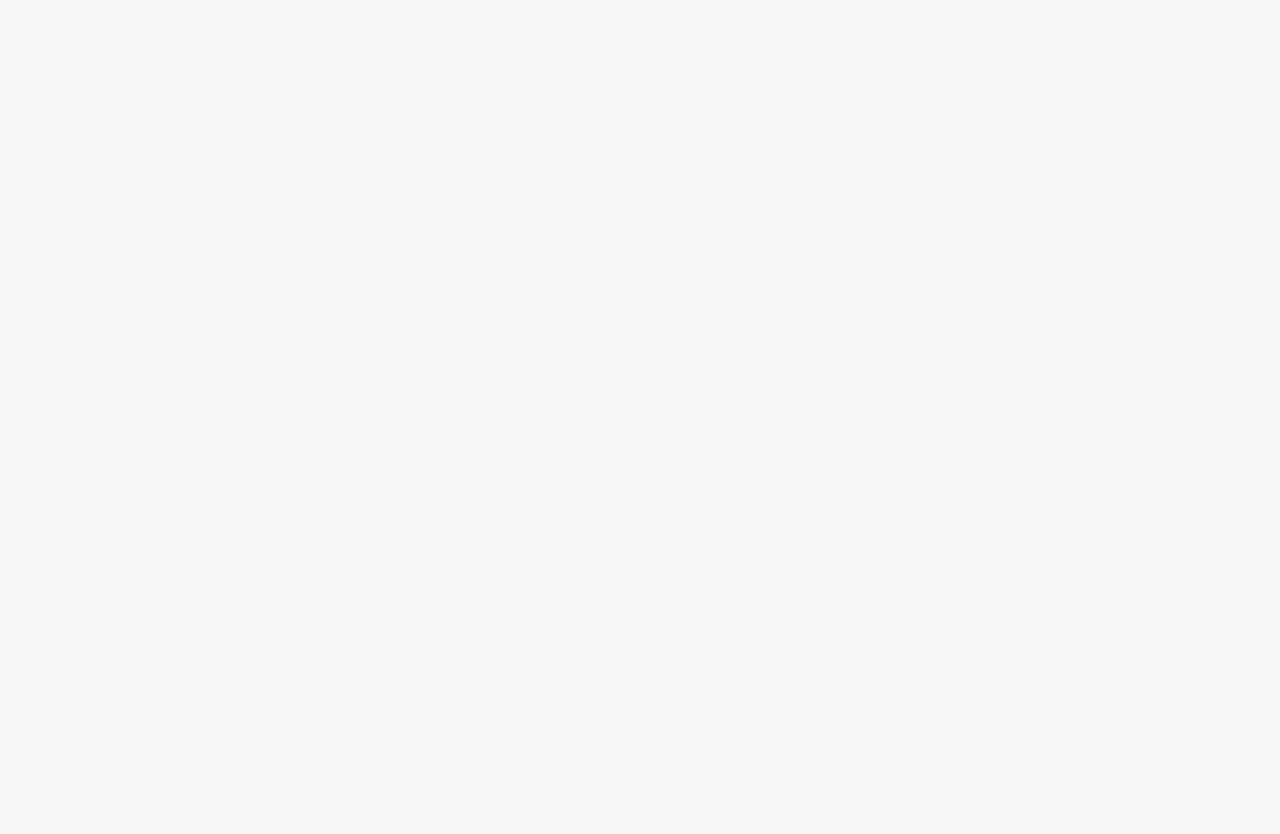
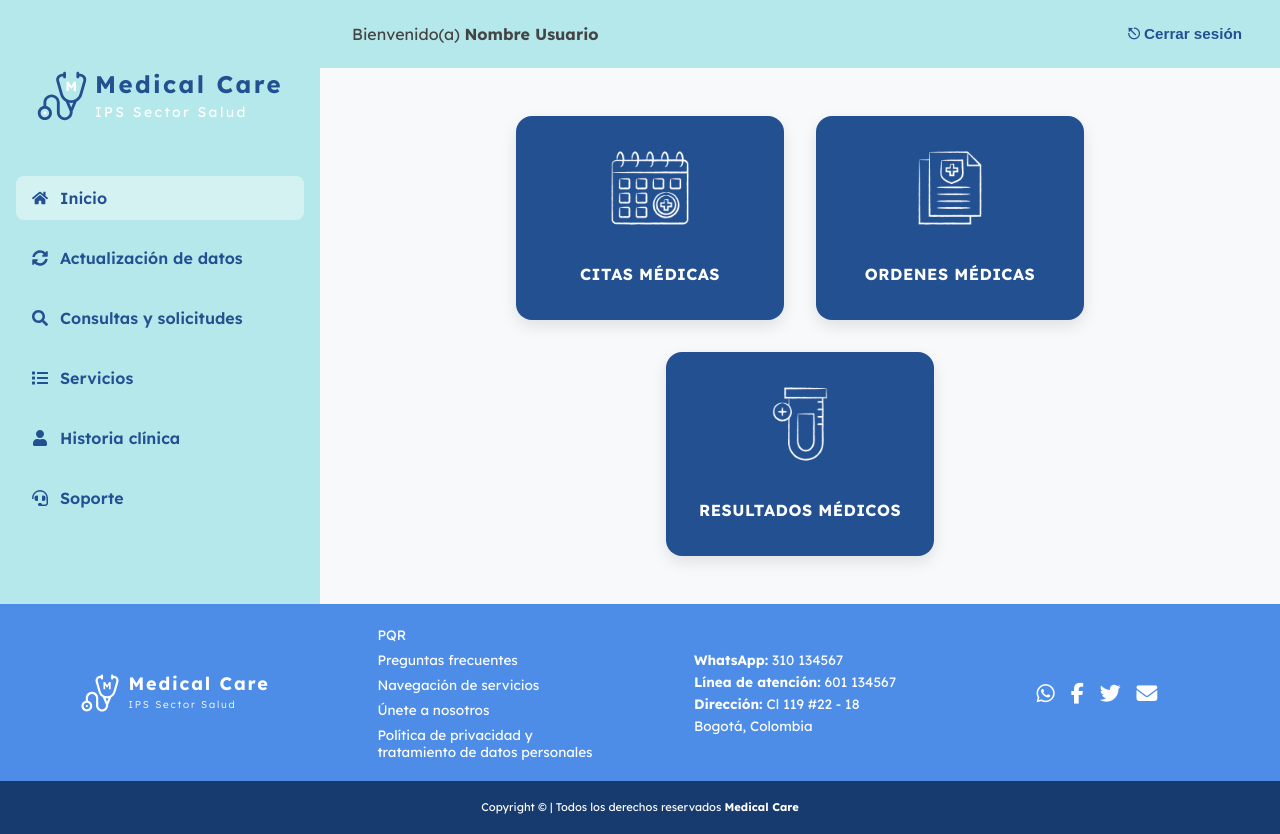
Before and after one commit to EngCamilo/MedicalCareApp, a React (Vite) app: page /dashboard-afiliado in a window 1280 px wide. Before the commit this address had no page. Before the commit the page ends 800 px from the top, so only its background shows below. Built offline with nearby package versions, Linux system fonts and the light colour scheme.

Commit message:
Actualización rutas y enlaces

```diff
--- a/package.json
+++ b/package.json
@@ -15,6 +15,7 @@
     "classnames": "^2.5.1",
     "react": "^19.1.0",
     "react-dom": "^19.1.0",
+    "react-icons": "^5.5.0",
     "react-router-dom": "^7.6.0",
     "zustand": "^5.0.4"
   },
--- a/src/App.jsx
+++ b/src/App.jsx
@@ -4,6 +4,7 @@ import HomePage from './pages/home.jsx'
 import LoginAfiliado from './pages/loginAfiliado'
 import LoginProfesional from './pages/loginProfesional'
 import RegistroAfiliado from './pages/registroAfiliado'
+import DashboardAfiliado from './pages/dashboardAfiliado'
 
 function App() {
   return (
@@ -12,6 +13,7 @@ function App() {
       <Route path="/login-afiliado" element={<LoginAfiliado />} />
       <Route path="/login-profesional" element={<LoginProfesional />} />
       <Route path="/registro" element={<RegistroAfiliado />} />
+      <Route path="/dashboard-afiliado" element={<DashboardAfiliado />} />
     </Routes>
   )
 }
--- /dev/null
+++ b/src/assets/css/dashboardAfiliado.css
@@ -0,0 +1,207 @@
+/* === General === */
+body {
+  margin: 0;
+  font-family: 'Lexend', sans-serif;
+  background-color: #f7f9fb;
+  color: #444;
+}
+
+.dashboard {
+  display: grid;
+  grid-template-columns:  25% 75%;
+  grid-template-rows: auto 1fr auto;
+  min-height: 100vh;
+}
+
+/* === Sidebar === */
+.sidebar {
+  background-color: #b4e8ea;
+  width: 1fr;
+  height: 1fr;
+  padding: 3rem 1rem;
+  display: flex;
+  flex-direction: column;
+  align-items: center;
+  transition: transform 0.3s ease;
+}
+
+.sidebar__logo {
+  display: flex;
+  align-items: center;
+  justify-content: space-between;
+  flex-wrap: wrap;
+  gap: 0.5rem;
+  margin-bottom: 2rem;
+}
+
+.sidebar__logo img {
+  height: 50px;
+}
+
+.sidebar__logo p{
+  text-align: left;
+  color: #235091;
+  font-size: 24px;
+  letter-spacing: 0.1em;
+  font-weight: 800;
+  line-height: 1;
+}
+
+.sidebar__logo p span{
+  color: #FFFFFF;
+  font-size: 14px;
+  font-weight: 400;
+}
+
+.sidebar__nav {
+  display: flex;
+  flex-direction: column;
+  gap: 1rem;
+  width: 100%;
+}
+
+.nav-item {
+  display: flex;
+  align-items: center;
+  gap: 0.75rem;
+  padding: 0.75rem 1rem;
+  color: #235091;
+  text-decoration: none;
+  font-weight: 600;
+  border-radius: 8px;
+  transition: background-color 0.2s;
+}
+
+.nav-item:hover,
+.nav-item.active {
+  background-color: #d5f2f3;
+}
+
+/* === Main content === */
+.dashboard__main {
+  grid-column: auto;
+  display: flex;
+  flex-direction: column;
+  width: 100%;
+  height: 100%;
+}
+
+/* Header */
+.dashboard__header {
+  position: sticky;
+  top: 0;
+  z-index: 999;
+  background-color: #b4e8ea;
+  padding: 1.5rem 2rem;
+  display: flex;
+  justify-content: space-between;
+  align-items: center;
+  font-size: 1rem;
+  width: 1fr;
+}
+
+.menu-toggle {
+  display: none;
+}
+
+.logout {
+  background: none;
+  border: none;
+  font-size: 0.95rem;
+  font-weight: 600;
+  color: #235091;
+  cursor: pointer;
+}
+
+/* Cards */
+.dashboard__cards {
+  padding: 3rem;
+  display: flex;
+  gap: 2rem;
+  justify-content: center;
+  align-content: center;
+  flex-wrap: wrap;
+  height: 100%;
+}
+
+.dashboard__card {
+  background-color: #235091;
+  color: white;
+  text-align: center;
+  padding: 2rem 1.5rem;
+  border-radius: 1rem;
+  width: 220px;
+  height: 140px;
+  box-shadow: 0 6px 16px rgba(0, 0, 0, 0.1);
+  transition: transform 0.2s;
+  margin: 0;
+
+}
+
+.dashboard__card:hover {
+  transform: translateY(-5px);
+  cursor: pointer;
+}
+
+.dashboard__card img {
+  height: 80px;
+  margin-bottom: 1rem;
+}
+
+.dashboard__card h3 {
+  font-size: 1rem;
+  margin-top: 1rem;
+  letter-spacing: 0.5px;
+}
+
+@media (max-width: 768px) {
+  .dashboard {
+    display: block;
+    }
+
+  .sidebar {
+    position: fixed;
+    left: 0;
+    top: 0;
+    bottom: 0;
+    width: 220px;
+    background: #b4e8ea;
+    transform: translateX(-100%);
+    padding-top: 4.5rem;
+    z-index: 99;
+  }
+
+  .sidebar__logo p{
+    font-size: 18px;
+    }
+
+  .sidebar__logo p span{
+    font-size: 10px;
+    }
+
+  .sidebar.open {
+    transform: translateX(0);
+  }
+
+  .menu-toggle {
+    display: block;
+    background: none;
+    border: none;
+    font-size: 1.3rem;
+    margin-right: 1rem;
+    color: #1f3d96;
+    cursor: pointer;
+    z-index: 1000;
+  }
+
+  .dashboard__header {
+    justify-content: space-between;
+    padding-right: 1rem;
+    z-index: 999;
+  }
+
+  .dashboard__main {
+    padding-left: 0;
+  }
+
+}
--- a/src/assets/css/global.css
+++ b/src/assets/css/global.css
@@ -5,7 +5,7 @@ body {
   margin: 0;
   font-family: 'Lexend', sans-serif;
   background-color: #f7f7f7;
-  color: #333;
+  color: #444;
 }
 a {
   text-decoration: none;
--- /dev/null
+++ b/src/components/LayoutDashboard.jsx
@@ -0,0 +1,96 @@
+import React from 'react'
+import { useState } from 'react'
+import { Link } from 'react-router-dom'
+import '../assets/css/global.css'
+import '../assets/css/dashboardAfiliado.css'
+import logo from '../assets/images/logo1.svg'
+import logoW from '../assets/images/LogoWhite_.svg'
+import { FaHome, FaSyncAlt, FaSearch, FaList, FaUser, FaHeadset, FaBars } from 'react-icons/fa'
+
+function LayoutDashboard({ children, menuOpen, setMenuOpen }) {
+  return (
+    <div className="dashboard">
+      {/* Sidebar */}
+      <div className={`sidebar ${menuOpen ? 'open' : ''}`}>
+        <div className="sidebar__logo">
+          <img src={logo} alt="Medical Care Logo" />
+          <div>
+            <p className='logo_t2'>Medical Care<br/><span>IPS Sector Salud</span></p>
+          </div>
+        </div>
+        <nav className="sidebar__nav">
+          <Link to="#" className="nav-item active">
+            <FaHome /> Inicio
+          </Link>
+          <Link to="#" className="nav-item">
+            <FaSyncAlt /> Actualización de datos
+          </Link>
+          <Link to="#" className="nav-item">
+            <FaSearch /> Consultas y solicitudes
+          </Link>
+          <Link to="#" className="nav-item">
+            <FaList /> Servicios
+          </Link>
+          <Link to="#" className="nav-item">
+            <FaUser /> Historia clínica
+          </Link>
+          <Link to="#" className="nav-item">
+            <FaHeadset /> Soporte
+          </Link>
+        </nav>
+      </div>
+
+      {/* Contenido principal */}
+      <div className="dashboard__main">
+        <header className="dashboard__header">
+          <button className="menu-toggle" onClick={() => setMenuOpen(!menuOpen)}>
+            <FaBars />
+          </button>
+          <span className="welcome">Bienvenido(a) <strong>Nombre Usuario</strong></span>
+          <button className="logout">⎋ Cerrar sesión</button>
+        </header>
+
+        {/* Contenido dinámico */}
+        {children}
+      </div>
+
+    {/* Footer */}
+      <footer className="footer">
+        <div className="footer__main">
+          <div className="footer__logo">
+            <img src={logoW} alt="Medical Care Logo" />
+            <div>
+              <p className='logo_t2'>Medical Care<br /><span>IPS Sector Salud</span></p>
+            </div>
+          </div>
+          <div className="footer__links">
+            <ul>
+              <li><a href="#">PQR</a></li>
+              <li><a href="#">Preguntas frecuentes</a></li>
+              <li><a href="#">Navegación de servicios</a></li>
+              <li><a href="#">Únete a nosotros</a></li>
+              <li><a href="#">Política de privacidad y<br/>tratamiento de datos personales</a></li>
+            </ul>
+          </div>
+          <div className="footer__contact">
+            <p><strong>WhatsApp:</strong> 310 134567</p>
+            <p><strong>Línea de atención:</strong> 601 134567</p>
+            <p><strong>Dirección:</strong> Cl 119 #22 - 18</p>
+            <p>Bogotá, Colombia</p>
+          </div>
+          <div className="footer__social">
+            <a href="#"><i className="fab fa-whatsapp"></i></a>
+            <a href="#"><i className="fab fa-facebook-f"></i></a>
+            <a href="#"><i className="fab fa-twitter"></i></a>
+            <a href="#"><i className="fas fa-envelope"></i></a>
+          </div>
+        </div>
+        <div className="footer__bottom">
+          <p>Copyright © | Todos los derechos reservados <strong>Medical Care</strong></p>
+        </div>
+      </footer>
+    </div>
+  )
+}
+
+export default LayoutDashboard
--- /dev/null
+++ b/src/pages/dashboardAfiliado.jsx
@@ -0,0 +1,36 @@
+import { useState } from 'react'
+import '../assets/css/dashboardAfiliado.css'
+import '../assets/css/global.css'
+import Layout from '../components/LayoutDashboard'
+import citasIcon from '../assets/images/iconCalendar.png'
+import ordenesIcon from '../assets/images/iconOrden.png'
+import resultadosIcon from '../assets/images/iconResult.png'
+import { Link } from 'react-router-dom'
+import { FaHome, FaSyncAlt, FaSearch, FaList, FaUser, FaHeadset, FaBars } from 'react-icons/fa'
+
+function DashboardAfiliado() {
+  const [menuOpen, setMenuOpen] = useState(false)
+
+  return (
+    <Layout menuOpen={menuOpen} setMenuOpen={setMenuOpen}>
+        <div className="dashboard__cards">
+          <div className="dashboard__card">
+            <img src={citasIcon} alt="Citas médicas" />
+            <h3>CITAS MÉDICAS</h3>
+          </div>
+
+          <div className="dashboard__card">
+            <img src={ordenesIcon} alt="Órdenes médicas" />
+            <h3>ORDENES MÉDICAS</h3>
+          </div>
+
+          <div className="dashboard__card">
+            <img src={resultadosIcon} alt="Resultados médicos" />
+            <h3>RESULTADOS MÉDICOS</h3>
+          </div>
+        </div>
+    </Layout>
+  )
+}
+
+export default DashboardAfiliado
```
Also changed, not shown: 1 other file (tests, documents, lock files or other folders).
